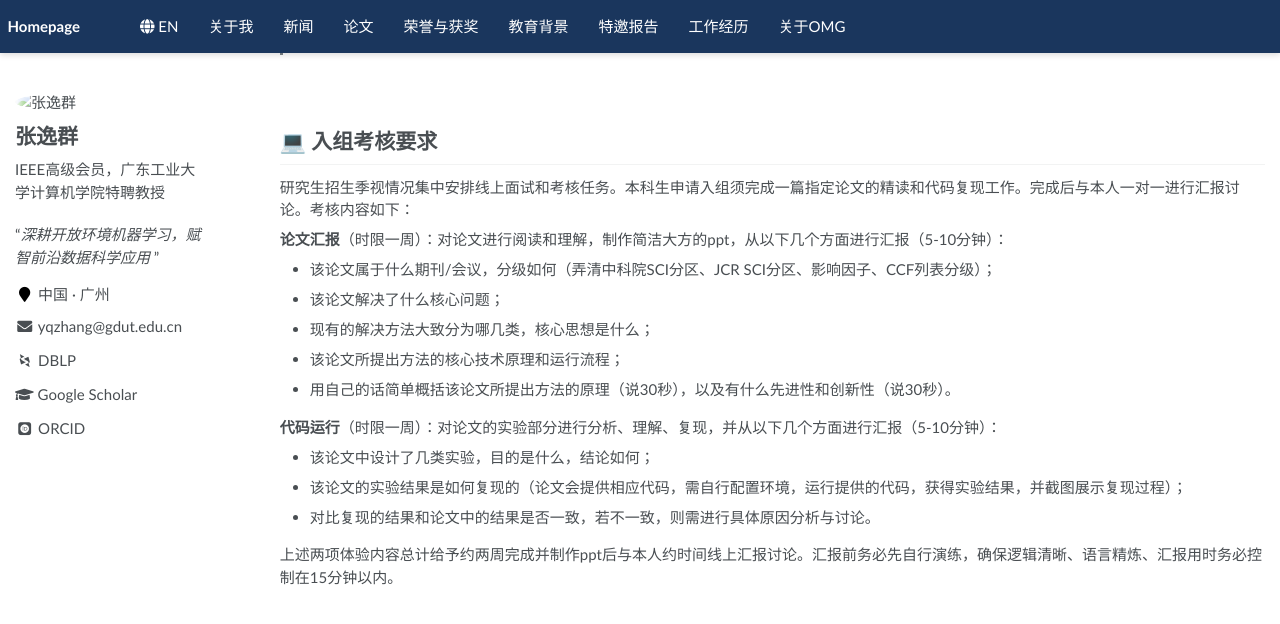
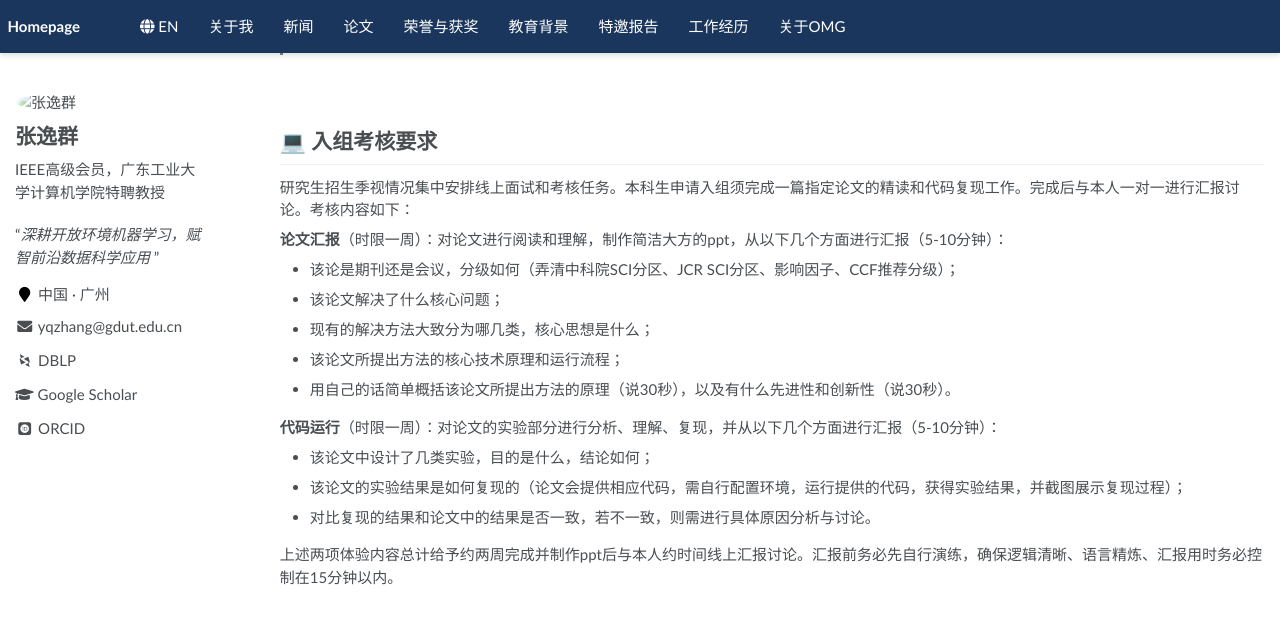
Before and after one commit to yqzhang-Zz/zh-OMG, a Jekyll site: the page built from _pages/about.md, in a window 1280 px wide and 900 px high, scrolled down 1484 px. Shown: the top 624 px of the window. Built offline with Jekyll 4.4.1, drawn with Linux system fonts in a browser that asks for light colours; some web fonts are replaced.

Commit message:
Update about.md

```diff
--- a/_pages/about.md
+++ b/_pages/about.md
@@ -73,7 +73,7 @@ OMG常年招收自律性强、代码能力好、态度积极、表达清晰的
 
 **论文汇报**（时限一周）：对论文进行阅读和理解，制作简洁大方的ppt，从以下几个方面进行汇报（5-10分钟）：
 
-- 该论文属于什么期刊/会议，分级如何（弄清中科院SCI分区、JCR SCI分区、影响因子、CCF列表分级）；
+- 该论是期刊还是会议，分级如何（弄清中科院SCI分区、JCR SCI分区、影响因子、CCF推荐分级）；
 
 - 该论文解决了什么核心问题；
 
```
